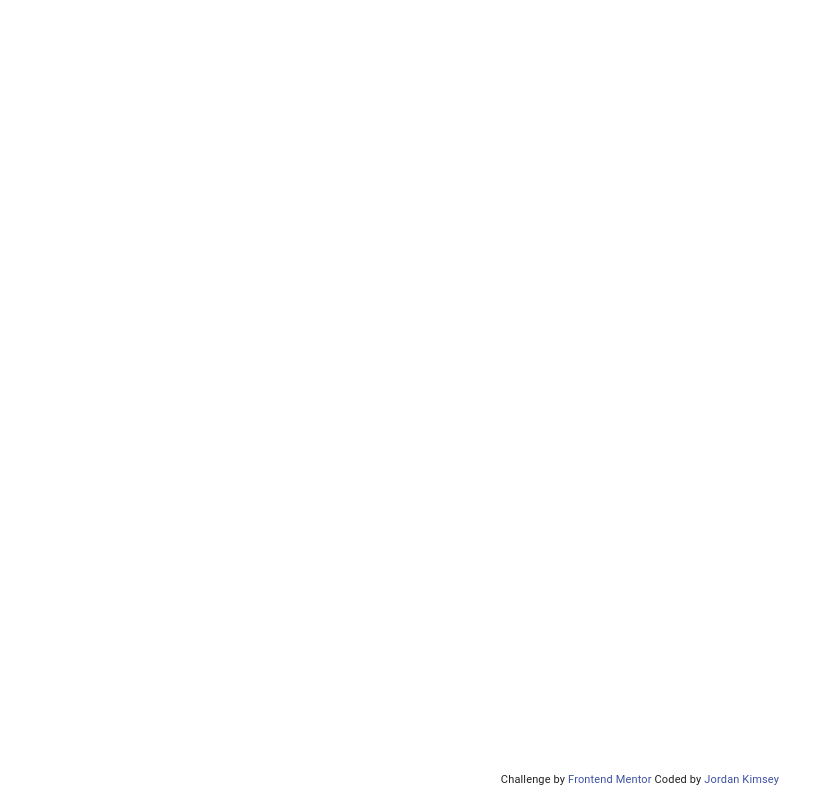
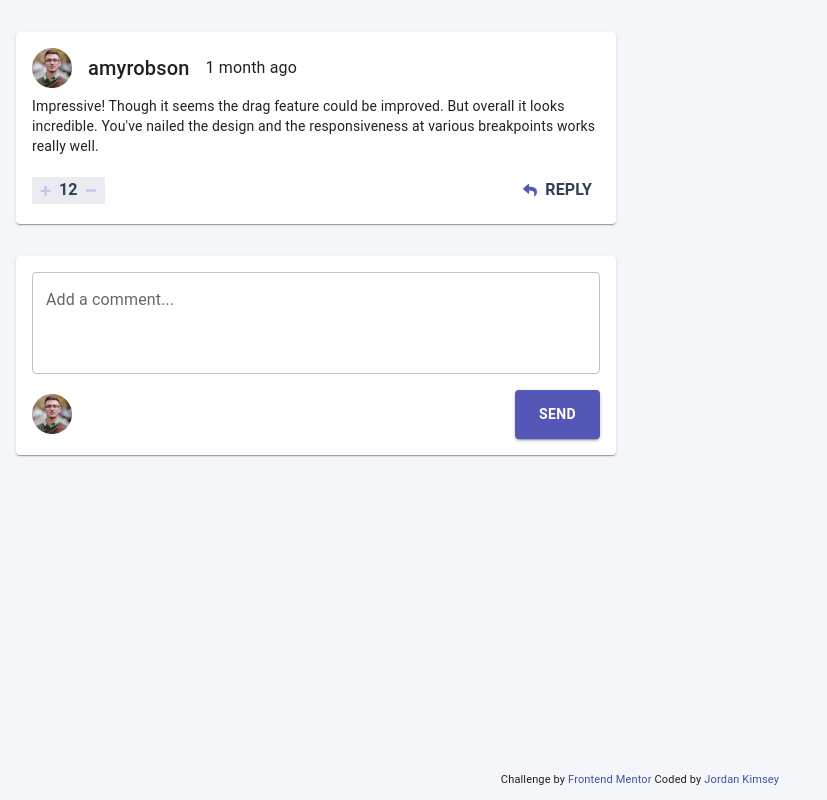
Before and after one commit to jordankimsey/comments_section, a Next.js app: page / in a window 1280 px wide. Shown: the whole page, without its empty margins (0-827 px from the left). Built offline with nearby package versions, Linux system fonts and the light colour scheme.

Commit message:
Added comment card & reply section

```diff
--- /dev/null
+++ b/components/Comment.tsx
@@ -0,0 +1,97 @@
+import { Box, Button, Card, Typography, IconButton } from '@mui/material'
+import { useTheme } from '@mui/material/styles';
+import Image from 'next/image'
+import Plus from '../public/images/icon-plus.svg'
+import Minus from '../public/images/icon-minus.svg'
+import Reply from '../public/images/icon-reply.svg'
+import React from 'react'
+
+const Comment = () => {
+    const theme = useTheme();
+  return (
+    <Card sx={{ maxWidth: 'sm', mx: 2, my: 4, px: 2, py: 2 }}>
+      <Box sx={{ display: 'flex', alignItems: 'center' }}>
+        {/* image */}
+        <Image
+          src={'/images/avatars/image-juliusomo.png'}
+          alt='avatar'
+          width={40}
+          height={40}
+        />
+        {/* name */}
+        <Typography variant='h6' sx={{ pl: 2 }}>
+          amyrobson
+        </Typography>
+        {/* time */}
+        <Typography variant='body1' sx={{ pl: 2 }}>
+          1 month ago
+        </Typography>
+      </Box>
+      <Box sx={{ pt: 1 }}>
+        <Typography variant='body2'>
+          Impressive! Though it seems the drag feature could be improved. But
+          overall it looks incredible. You've nailed the design and the
+          responsiveness at various breakpoints works really well.
+        </Typography>
+      </Box>
+      <Box
+        sx={{
+          display: 'flex',
+          justifyContent: 'space-between',
+          alignItems: 'center',
+          pt: 2,
+        }}
+      >
+        <Box
+          sx={{
+            display: 'flex',
+            backgroundColor: theme.palette.secondary.main,
+            alignItems: 'center',
+          }}
+        >
+          {/* increment votes */}
+          <IconButton
+            aria-label='increment'
+            onClick={(e) => console.log('Increment button clicked')}
+          >
+            <Image src={Plus} alt='increment' />
+          </IconButton>
+
+          {/* vote # */}
+          <Typography
+            sx={{ color: theme.palette.primary.light, fontWeight: 'bold' }}
+          >
+            12
+          </Typography>
+          {/* decrement votes */}
+          <IconButton
+            aria-label='decrementt'
+            onClick={(e) => console.log('Decrement button clicked')}
+          >
+            <Image src={Minus} alt='decrement' />
+          </IconButton>
+        </Box>
+        {/* reply */}
+        <Box>
+          <Button
+            aria-label='reply'
+            onClick={(e) => console.log('Reply button clicked')}
+          >
+            <Image src={Reply} alt='reply' />
+            <Typography
+              sx={{
+                pl: 1,
+                color: theme.palette.primary.light,
+                fontWeight: 'bold',
+              }}
+            >
+              Reply
+            </Typography>
+          </Button>
+        </Box>
+      </Box>
+    </Card>
+  );
+}
+
+export default Comment
--- /dev/null
+++ b/components/Reply.tsx
@@ -0,0 +1,46 @@
+import React from 'react';
+import { useTheme } from '@mui/material/styles';
+import TextField from '@mui/material/TextField';
+import { Box, Button, Card } from '@mui/material';
+import Image from 'next/image';
+
+const Reply = () => {
+  const theme = useTheme();
+  return (
+    <Card
+      sx={{ mx: 2, px: 2, py: 2, backgroundColor: 'white', maxWidth: 'sm' }}
+    >
+      <TextField
+        id=''
+        label='Add a comment...'
+        fullWidth
+        multiline
+        maxRows={3}
+        minRows={3}
+        //   value={}
+        //   onChange={}
+      />
+      <Box
+        sx={{
+          display: 'flex',
+          alignItems: 'center',
+          justifyContent: 'space-between',
+          pt: 2,
+        }}
+      >
+        {/* image */}
+        <Image
+          src={'/images/avatars/image-juliusomo.png'}
+          alt='avatar'
+          width={40}
+          height={40}
+        />
+        <Button variant='contained' sx={{ py: 1.5, px: 3, fontWeight: 'bold', color: 'white' }}>
+          SEND
+        </Button>
+      </Box>
+    </Card>
+  );
+};
+
+export default Reply;
--- a/package.json
+++ b/package.json
@@ -20,7 +20,7 @@
   "devDependencies": {
     "@types/node": "18.8.4",
     "@types/react": "^18.0.21",
-    "cypress": "^10.9.0",
+    "cypress": "^10.10.0",
     "eslint": "8.25.0",
     "eslint-config-next": "12.3.1",
     "typescript": "^4.8.4"
--- a/pages/index.tsx
+++ b/pages/index.tsx
@@ -4,6 +4,8 @@ import styles from '../styles/Home.module.css';
 import { Button } from '@mui/material';
 import { useTheme } from '@mui/material/styles';
 import Footer from '../components/Footer';
+import Comment from '../components/Comment';
+import Reply from '../components/Reply';
 
 export default function Home() {
   const theme = useTheme();
@@ -22,7 +24,8 @@ export default function Home() {
         <title>Frontend Mentor | Interactive comments section</title>
       </Head>
       <div  className={styles.container}>
-
+        <Comment/>
+        <Reply />
         <footer className={styles.footer}>
           <Footer />
         </footer>
--- a/styles/Home.module.css
+++ b/styles/Home.module.css
@@ -7,8 +7,10 @@
 }
 
 .container {
-   min-Height: 100vh;
+   height: 100vh;
+   overflow-y: auto;
    position: relative;
+   background-color: hsl(228, 33%, 97%);
 }
 
 .footer {
```
Also changed, not shown: 1 other file (tests, documents, lock files or other folders).
